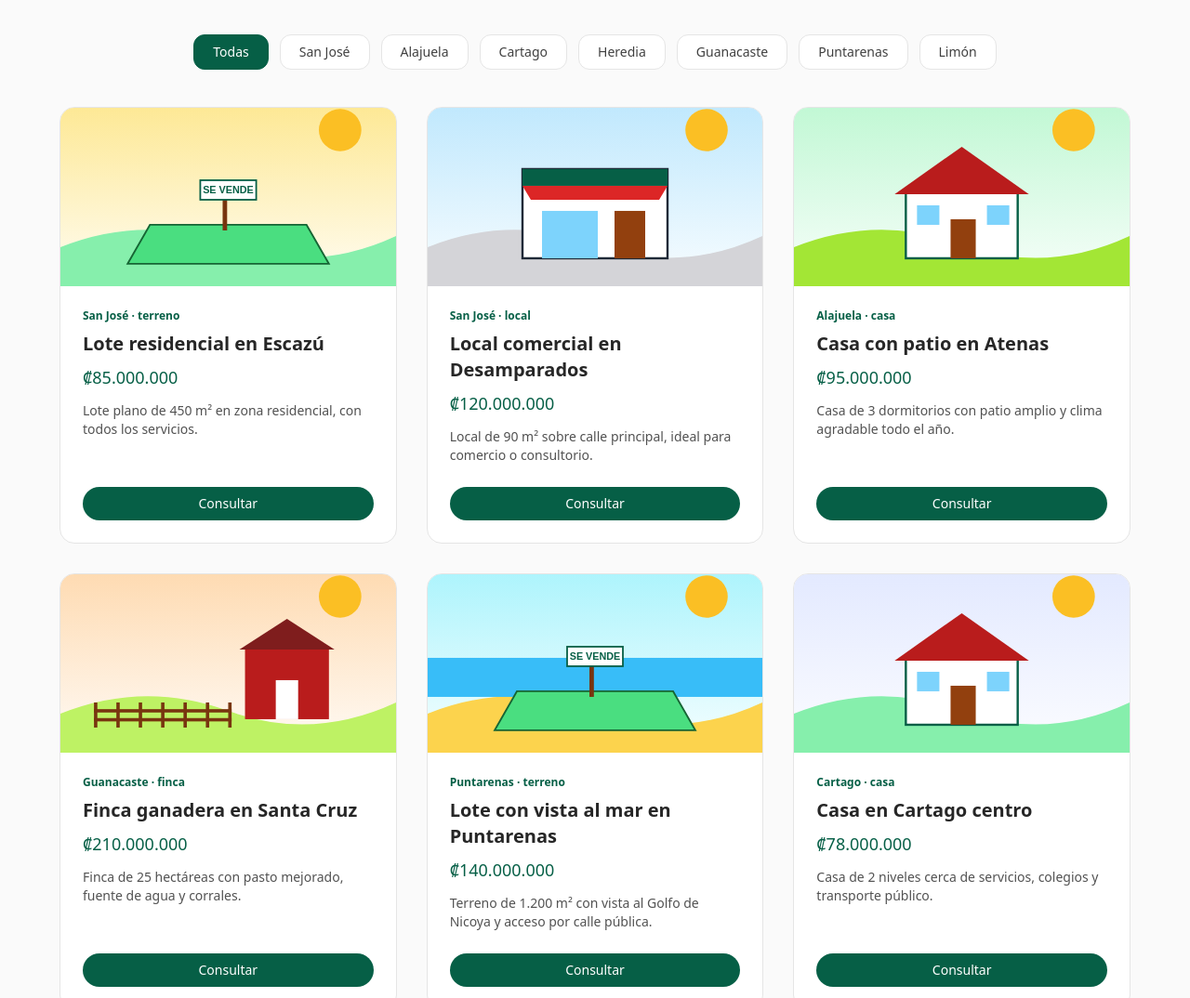
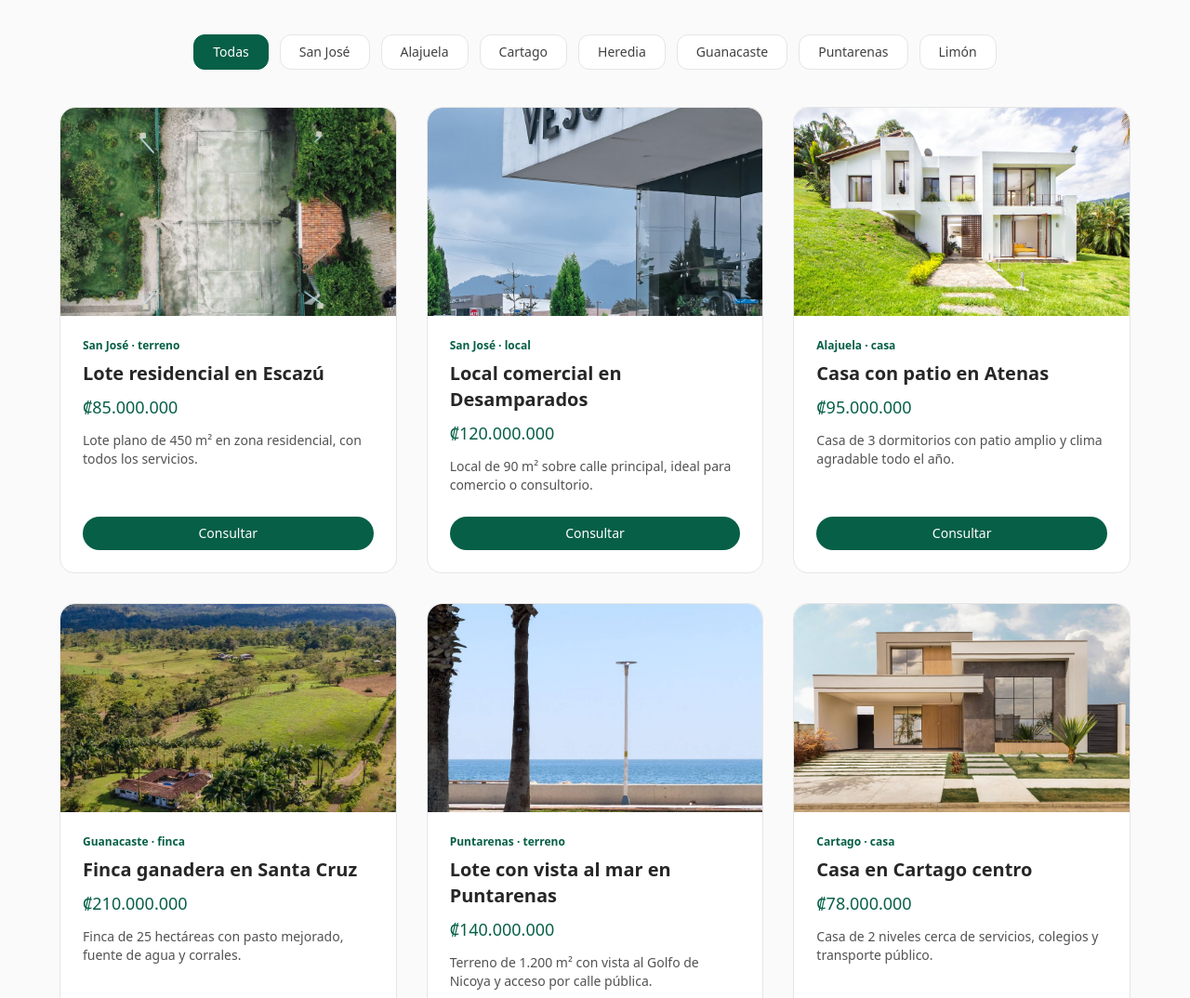
Before and after one commit to elianahf17-bit/avaluo-express, a plain HTML site: page landing/static/index.html in a window 1280 px wide. Shown: the part 1311-2385 px from the top of the page at 93% size. Drawn offline with nearby package versions, Linux system fonts and the light colour scheme; no server answers.

Commit message:
Agrega fotografías a las propiedades
Co-Authored-By: Claude Sonnet 5.5 <noreply@anthropic.com>

```diff
--- a/landing/static/index.html
+++ b/landing/static/index.html
@@ -168,7 +168,7 @@ function pintarProps() {
   if (!lista.length) { box.append(el('p', 'md:col-span-3 text-center text-neutral-500', 'Por ahora no hay propiedades en esta provincia. Escríbenos y te ayudamos a encontrar la ideal.')); return; }
   lista.forEach(p => {
     const c = el('div', 'bg-white rounded-2xl border border-neutral-200 overflow-hidden flex flex-col');
-    const img = el('img', 'w-full h-48 object-cover'); img.src = p.foto; img.alt = p.titulo; img.loading = 'lazy'; c.append(img);
+    const img = el('img', 'block w-full h-48 md:h-56 object-cover rounded-t-2xl bg-neutral-100'); img.src = p.foto; img.alt = p.titulo; img.loading = 'lazy'; img.decoding = 'async'; c.append(img);
     const b = el('div', 'p-6 flex flex-col flex-1');
     b.append(el('span', 'text-xs text-emerald-800 font-semibold mb-2', p.provincia + ' · ' + p.tipo));
     b.append(el('h3', 'font-semibold text-xl mb-2', p.titulo));
--- a/landing/static/propiedades.json
+++ b/landing/static/propiedades.json
@@ -1,8 +1,8 @@
 [
- {"titulo":"Lote residencial en Escazú","provincia":"San José","tipo":"terreno","precio":"₡85.000.000","descripcion":"Lote plano de 450 m² en zona residencial, con todos los servicios.","foto":"/static/img/lote-escazu.svg"},
- {"titulo":"Local comercial en Desamparados","provincia":"San José","tipo":"local","precio":"₡120.000.000","descripcion":"Local de 90 m² sobre calle principal, ideal para comercio o consultorio.","foto":"/static/img/local-desamparados.svg"},
- {"titulo":"Casa con patio en Atenas","provincia":"Alajuela","tipo":"casa","precio":"₡95.000.000","descripcion":"Casa de 3 dormitorios con patio amplio y clima agradable todo el año.","foto":"/static/img/casa-atenas.svg"},
- {"titulo":"Finca ganadera en Santa Cruz","provincia":"Guanacaste","tipo":"finca","precio":"₡210.000.000","descripcion":"Finca de 25 hectáreas con pasto mejorado, fuente de agua y corrales.","foto":"/static/img/finca-santacruz.svg"},
- {"titulo":"Lote con vista al mar en Puntarenas","provincia":"Puntarenas","tipo":"terreno","precio":"₡140.000.000","descripcion":"Terreno de 1.200 m² con vista al Golfo de Nicoya y acceso por calle pública.","foto":"/static/img/lote-puntarenas.svg"},
- {"titulo":"Casa en Cartago centro","provincia":"Cartago","tipo":"casa","precio":"₡78.000.000","descripcion":"Casa de 2 niveles cerca de servicios, colegios y transporte público.","foto":"/static/img/casa-cartago.svg"}
+ {"titulo":"Lote residencial en Escazú","provincia":"San José","tipo":"terreno","precio":"₡85.000.000","descripcion":"Lote plano de 450 m² en zona residencial, con todos los servicios.","foto":"/static/img/lote-escazu.jpg"},
+ {"titulo":"Local comercial en Desamparados","provincia":"San José","tipo":"local","precio":"₡120.000.000","descripcion":"Local de 90 m² sobre calle principal, ideal para comercio o consultorio.","foto":"/static/img/local-desamparados.jpg"},
+ {"titulo":"Casa con patio en Atenas","provincia":"Alajuela","tipo":"casa","precio":"₡95.000.000","descripcion":"Casa de 3 dormitorios con patio amplio y clima agradable todo el año.","foto":"/static/img/casa-atenas.jpg"},
+ {"titulo":"Finca ganadera en Santa Cruz","provincia":"Guanacaste","tipo":"finca","precio":"₡210.000.000","descripcion":"Finca de 25 hectáreas con pasto mejorado, fuente de agua y corrales.","foto":"/static/img/finca-santacruz.jpg"},
+ {"titulo":"Lote con vista al mar en Puntarenas","provincia":"Puntarenas","tipo":"terreno","precio":"₡140.000.000","descripcion":"Terreno de 1.200 m² con vista al Golfo de Nicoya y acceso por calle pública.","foto":"/static/img/lote-puntarenas.jpg"},
+ {"titulo":"Casa en Cartago centro","provincia":"Cartago","tipo":"casa","precio":"₡78.000.000","descripcion":"Casa de 2 niveles cerca de servicios, colegios y transporte público.","foto":"/static/img/casa-cartago.jpg"}
 ]
```
Also changed, not shown: landing/static/img/casa-atenas.jpg (added), landing/static/img/casa-cartago.jpg (added), landing/static/img/finca-santacruz.jpg (added), landing/static/img/local-desamparados.jpg (added), landing/static/img/lote-escazu.jpg (added), landing/static/img/lote-puntarenas.jpg (added), 1 other file.
